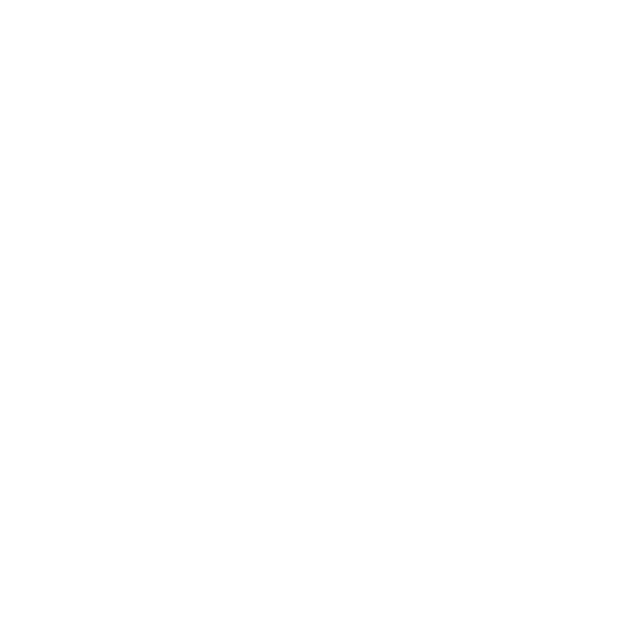
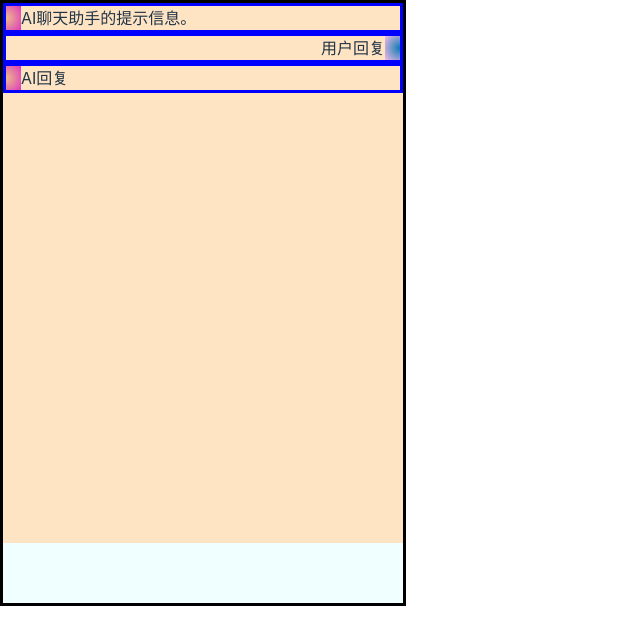
Before and after one commit to enophan/MRW, a Vue app: page / in a window 1280 px wide. Shown: the top 644 px of the page, without its empty margins (0-640 px from the left). Built offline with nearby package versions, Linux system fonts and the light colour scheme.

Commit message:
chat组件框架

```diff
--- a/src/App.vue
+++ b/src/App.vue
@@ -1,9 +1,9 @@
 <script setup lang="ts">
-import Quiz from './components/Quiz.vue';
+import Chat from './components/chat/Chat.vue';
 </script>
 
 <template>
-  <Quiz></Quiz>
+  <Chat></Chat>
 </template>
 
 <style scoped></style>
--- a/src/components/Quiz.vue
+++ /dev/null
@@ -1,8 +0,0 @@
-<script setup lang="ts">
-
-</script>
-
-<template>
-  <div>
-  </div>
-</template>
--- /dev/null
+++ b/src/components/chat/Chat.vue
@@ -0,0 +1,89 @@
+<script setup lang="ts">
+import { ref } from 'vue';
+
+interface chatMessage {
+  role: "user" | "assistant";
+  content: string;
+}
+const messageList = ref<chatMessage[]>([
+  {
+    role: "assistant",
+    content: "AI聊天助手的提示信息。"
+  },
+  {
+    role: "user",
+    content: "用户回复"
+  },
+  {
+    role: "assistant",
+    content: "AI回复"
+  }
+])
+</script>
+
+<template>
+  <div class="chat-box">
+    <div class="message-window">
+      <div class="message-cell" v-for="message in messageList" :class="`message-cell-${message.role}`">
+        <div :class="`${message.role}-avator`"></div>
+        <div class="message-content">{{ message.content }}</div>
+      </div>
+    </div>
+    <div class="send-bar"></div>
+  </div>
+</template>
+
+<style lang="less" scoped>
+.chat-box {
+  width: 400px;
+  height: 600px;
+  border: 3px solid black;
+
+  display: flex;
+  flex-direction: column;
+  justify-content: space-around;
+}
+
+.message-window {
+  flex-grow: 1;
+  background-color: bisque;
+
+  display: flex;
+  flex-direction: column;
+
+}
+
+.avator {
+  padding-right: 15px;
+}
+
+.user-avator {
+  .avator();
+  background-image: radial-gradient(circle at right, #0C7BB3, #F2BAE8);
+}
+
+.assistant-avator {
+  .avator();
+  background-image: radial-gradient(circle at left, #EEBD89, #DE3ABD);
+}
+
+.message-cell {
+  border: 3px solid blue;
+
+  display: flex;
+
+  &-assistant {
+    flex-direction: row;
+  }
+
+  &-user {
+    flex-direction: row-reverse;
+  }
+}
+
+.send-bar {
+  width: 100%;
+  height: 60px;
+  background-color: azure;
+}
+</style>
```
Also changed, not shown: src/components/chat/MessageCell.vue (added, +9 -0 lines).
